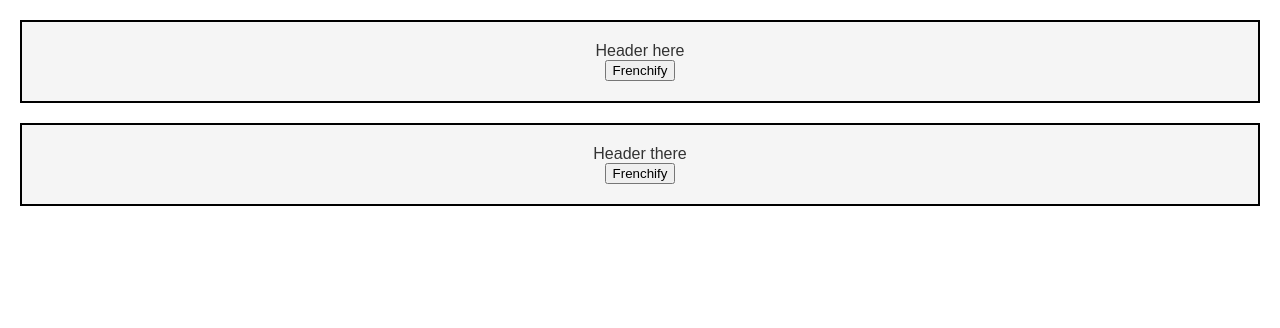
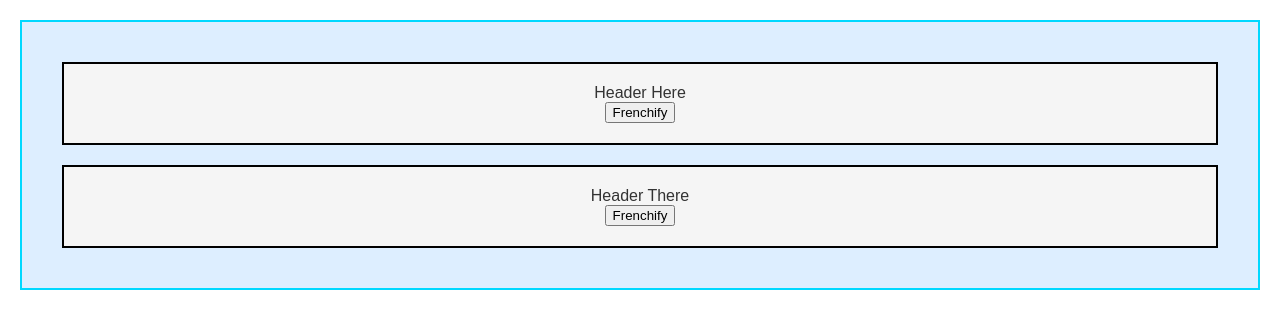
Before and after one commit to YetAnotherJonWilson/daily-med, a React (Create React App) app: page / in a window 1280 px wide. Shown: the top 328 px of the page. Built offline with nearby package versions, Linux system fonts and the light colour scheme.

Commit message:
refactoring ComponentList

```diff
--- a/src/App.js
+++ b/src/App.js
@@ -1,11 +1,10 @@
 import React from 'react'
-import Header from './Header'
+import ComponentList from './ComponentList'
 
 const App = () => {
     return (
         <div className="App">
-            <Header name="here"/>
-            <Header name="there"/>
+            <ComponentList />
         </div>
     )
 }
--- a/src/ComponentList.js
+++ b/src/ComponentList.js
@@ -1,7 +1,9 @@
-import React, { component } from 'react'
+import React, { Component } from 'react'
 import Header from './Header'
+import './ComponentList.css'
 
 class ComponentList extends Component {
+
     render() {
         return (
             <div className="ComponentList">
@@ -11,4 +13,4 @@ class ComponentList extends Component {
         );
     }
 }
-export default HelloWorldList;
+export default ComponentList;
```
